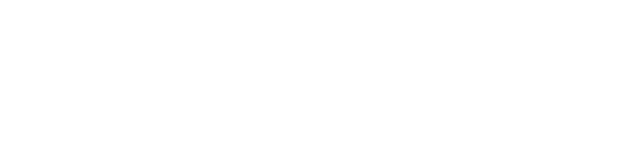
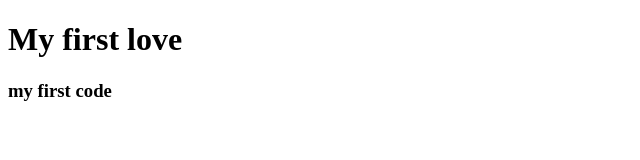
Before and after one commit to ahsan124259/my-first-repo, a plain HTML site: page index.html in a window 1280 px wide. Shown: the whole page, without its empty margins (0-640 px from the left). Drawn offline with Linux system fonts and the light colour scheme.

Commit message:
add header

```diff
--- a/index.html
+++ b/index.html
@@ -7,6 +7,7 @@
     <title>My First git hub report</title>
 </head>
 <body>
-
+    <h1>My first love</h1>
+    <h3>my first code</h3>
 </body>
 </html>
```
